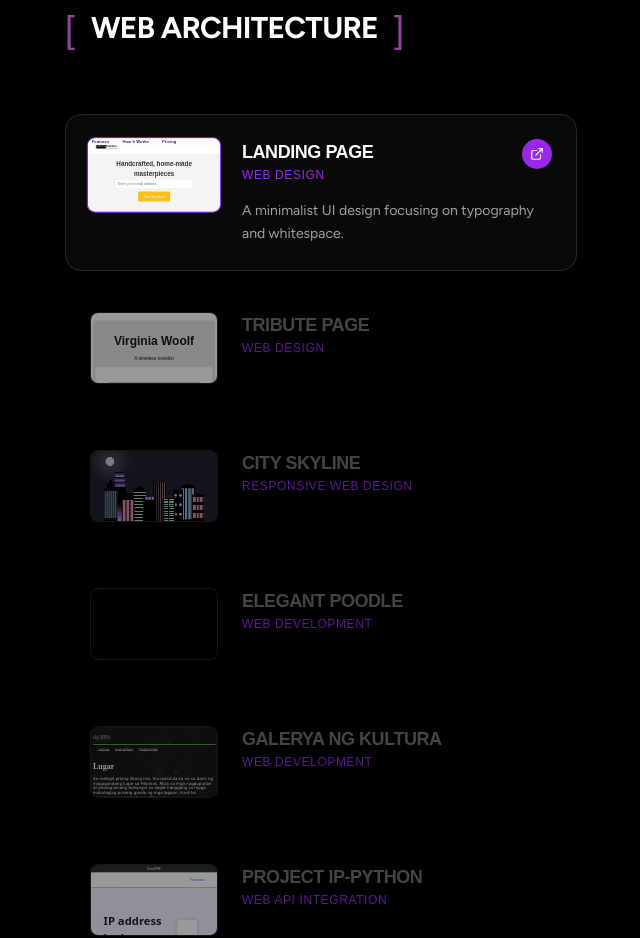
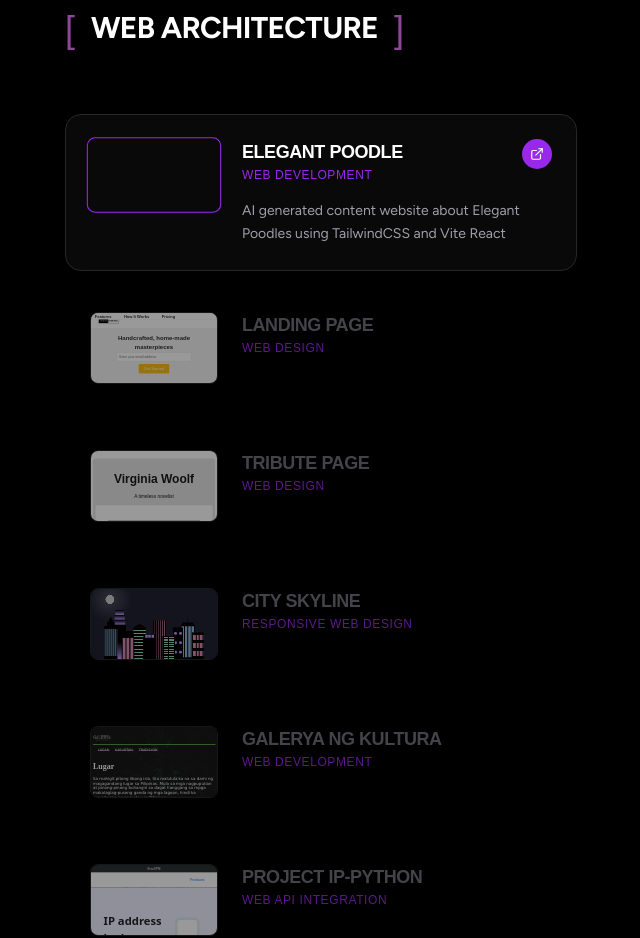
Before and after one commit to monicasayon/monicasayon-portfolio-website, a Next.js app: page / in a window 1280 px wide. Shown: the part 1240-2178 px from the top of the page, without its empty margins (639-1279 px from the left). Built offline with nearby package versions, Linux system fonts and the light colour scheme; grey boxes are pictures that could not be loaded.

Commit message:
Update project-showcase.tsx
Change project order

```diff
--- a/src/components/project-showcase.tsx
+++ b/src/components/project-showcase.tsx
@@ -7,32 +7,33 @@ import { ExternalLink, ArrowRight } from "lucide-react";
 const projects = [
   {
     id: "01",
+    title: "Elegant Poodle",
+    category: "Web Development",
+    desc: "AI generated content website about Elegant Poodles using TailwindCSS and Vite React",
+    path: "https://elagantpoodle.netlify.app/",
+  },
+  {
+    id: "02",
     title: "Landing Page",
     category: "Web Design",
     desc: "A minimalist UI design focusing on typography and whitespace.",
     path: "/projects/landing-page/index.html",
   },
   {
-    id: "02",
+    id: "03",
     title: "Tribute Page",
     category: "Web Design",
     desc: "A  minimalist tribute page of Virginia Woolf using HTML5 and CSS3.",
     path: "/projects/tribute-page/index.html",
   },
   {
-    id: "03",
+    id: "04",
     title: "City Skyline",
     category: "Responsive Web Design",
     desc: "A responsive HTML and Vanilla CSS project showcasing city skyline. Day and Night Activated by Window Width changes.",
     path: "/projects/city skyline/index.html",
   },
-  {
-    id: "04",
-    title: "Elegant Poodle",
-    category: "Web Development",
-    desc: "AI generated content website about Elegant Poodles using TailwindCSS and Vite React",
-    path: "https://elagantpoodle.netlify.app/",
-  },
+
   {
     id: "05",
     title: "Galerya ng Kultura",
```
